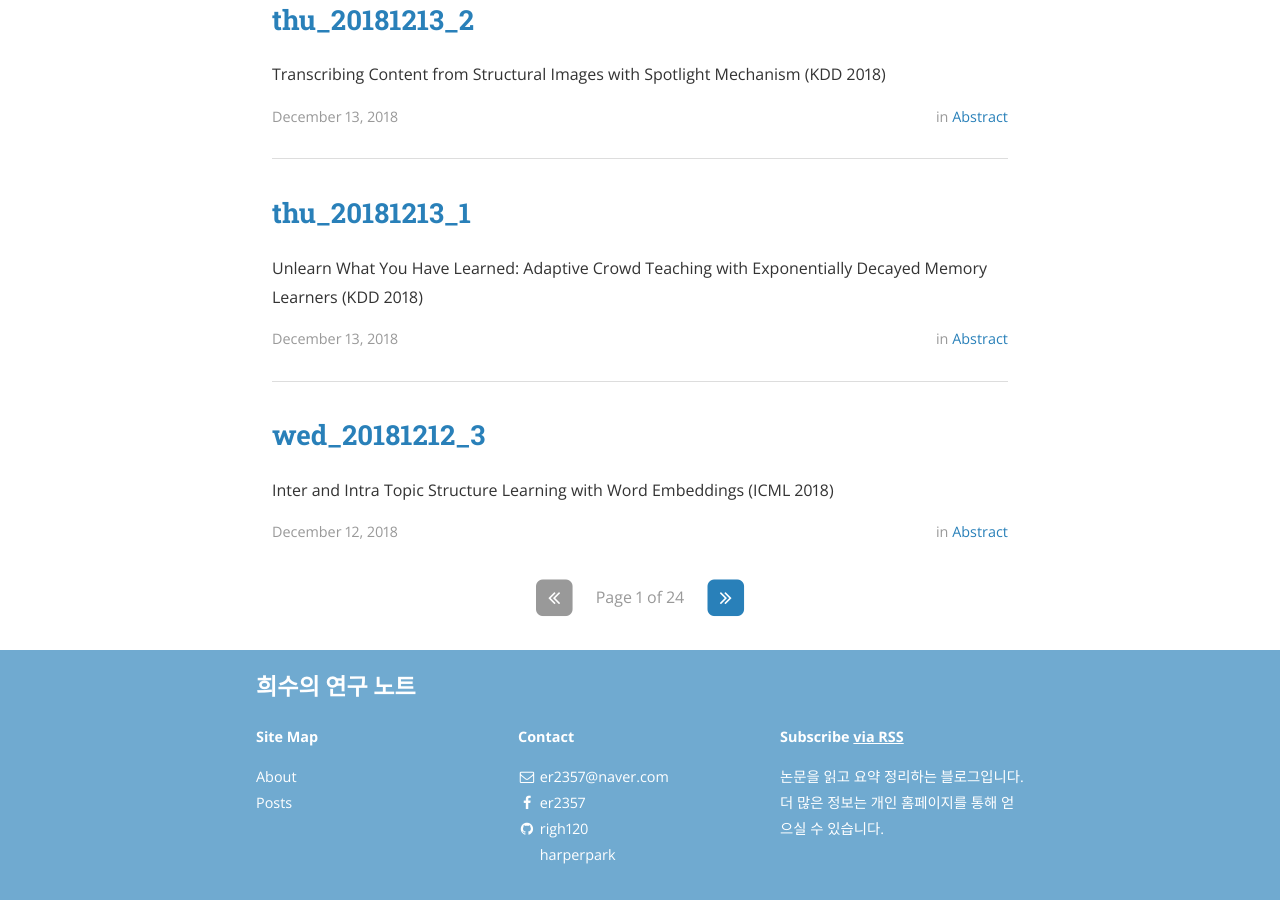
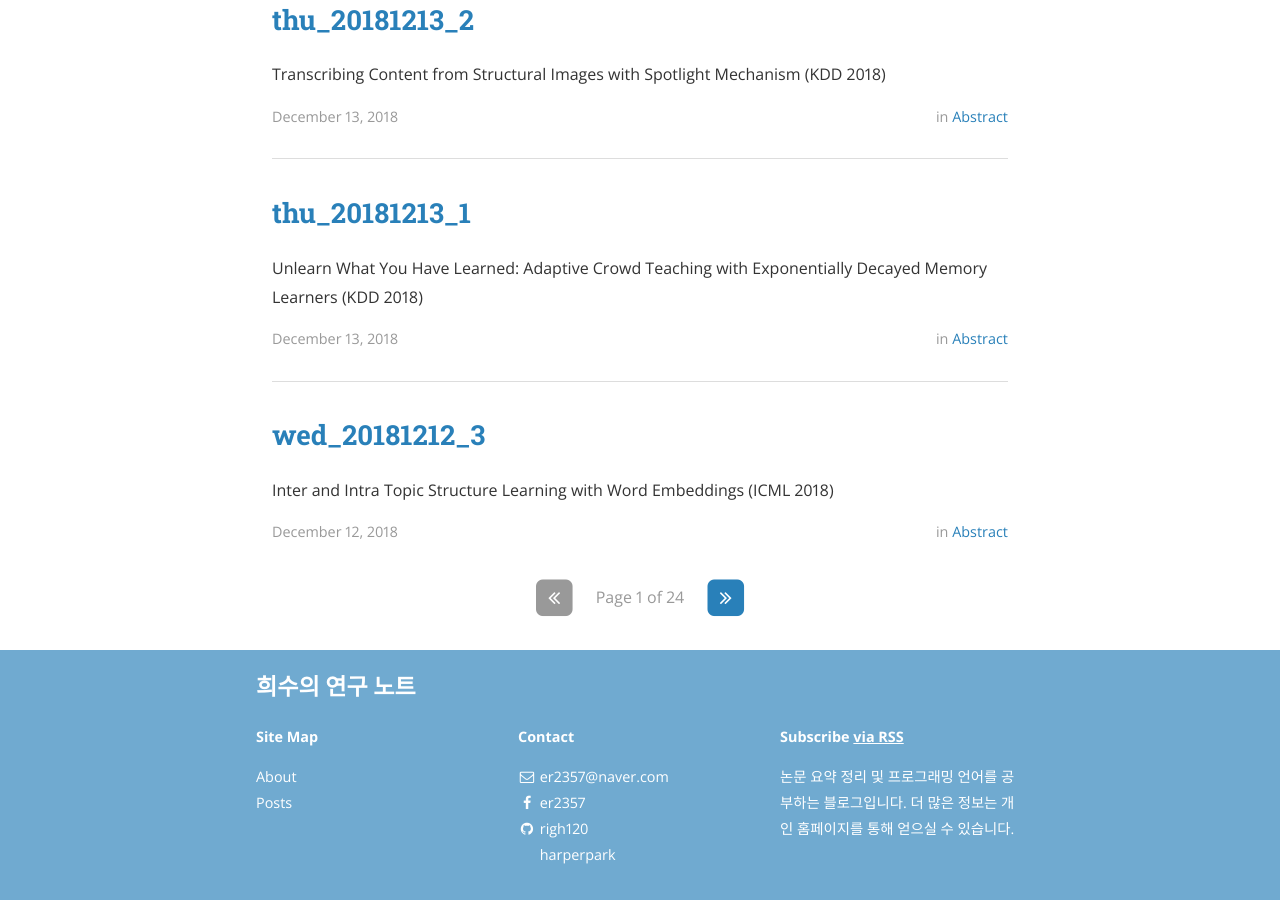
Before and after one commit to righ120/righ120.github.io, a Jekyll site: the page built from index.html, in a window 1280 px wide and 900 px high, scrolled down 1929 px. Built offline with Jekyll 4.4.1, drawn with Linux system fonts in a browser that asks for light colours; nearby versions of some CDN libraries; the list of posts is cut into pages by our own code; some of the changed text lies outside the part shown.

Commit message:
Update _config.yml

```diff
--- a/_config.yml
+++ b/_config.yml
@@ -10,11 +10,11 @@
 
 # Site settings
 title: 희수의 연구 노트
-subtitle: 매일 Abstract 3개씩 읽고 정리 <br/> 매일 1개씩 Intro 읽고 문단 정리
+subtitle: 매일 Tensorflow 및 파이썬 튜토리얼 리뷰 <br/> 매일 논문 abstract 1편씩 정리
 email: er2357@naver.com
 name: Heesoo Harper Park
 description: >
-  논문을 읽고 요약 정리하는 블로그입니다. 더 많은 정보는 개인 홈페이지를 통해 얻으실 수 있습니다.
+  논문 요약 정리 및 프로그래밍 언어를 공부하는 블로그입니다. 더 많은 정보는 개인 홈페이지를 통해 얻으실 수 있습니다.
 # Base URL of site (i.e. /blog). It should always start with a slash,
 # and never end with a slash. Set it to a blank value if hosting at the
 # root of your server.
```
